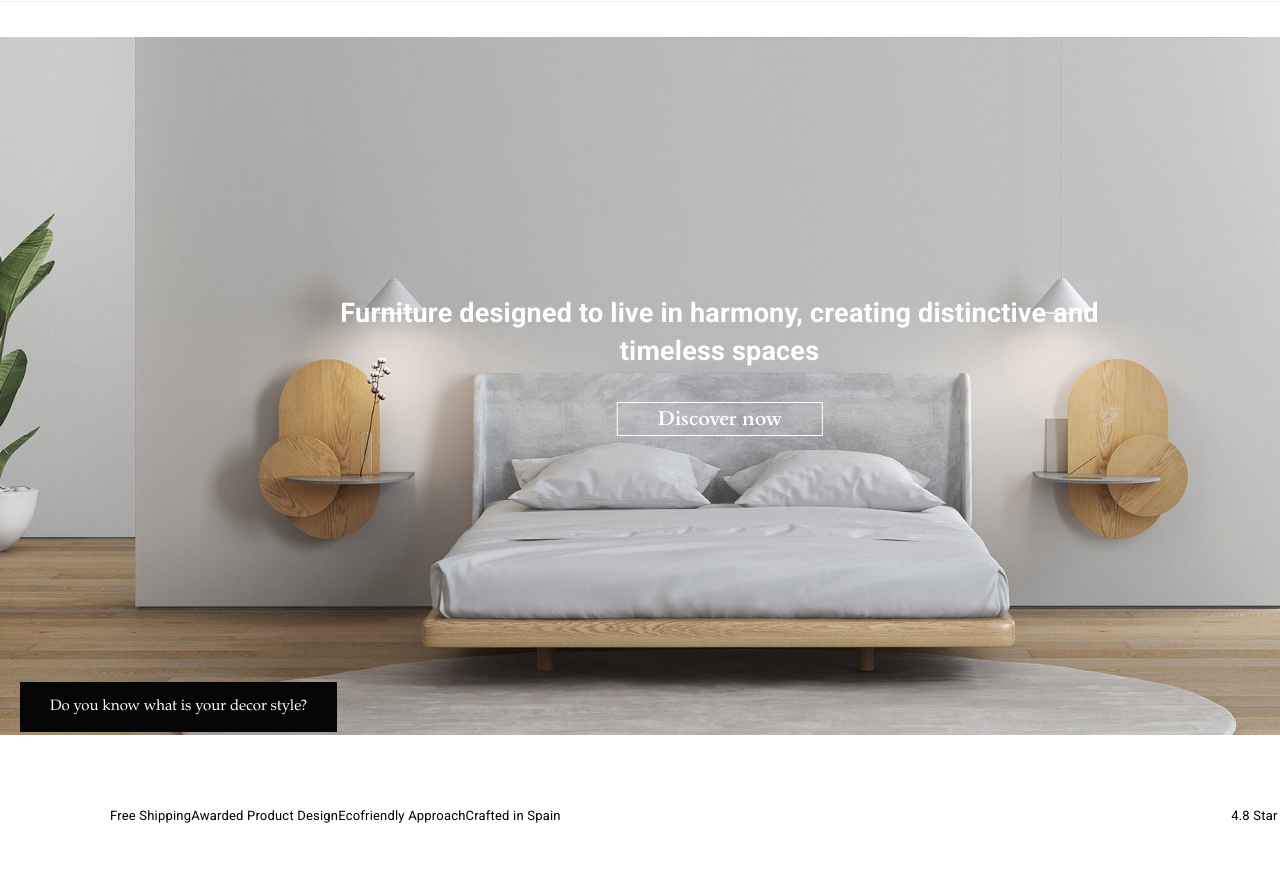
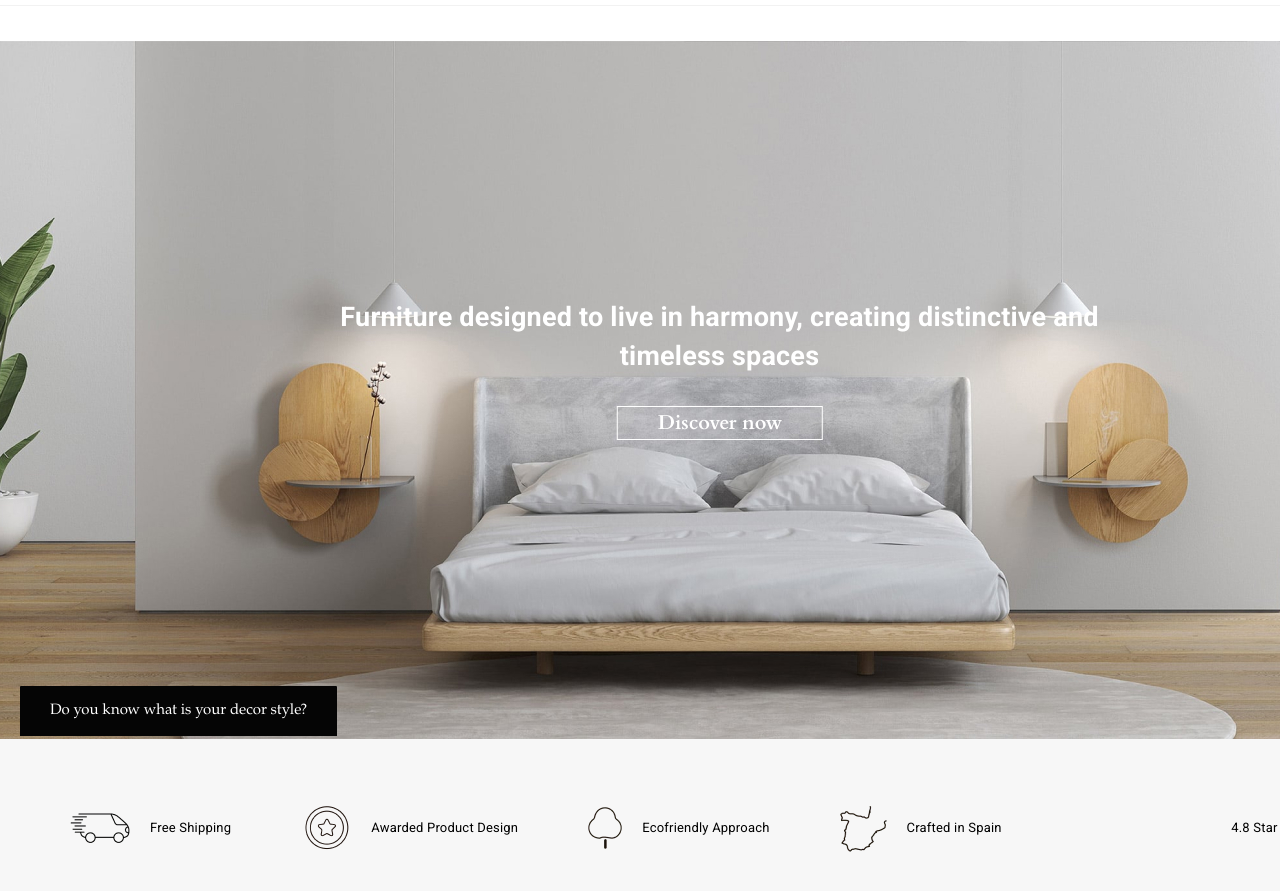
Before and after one commit to viller2004/Woodendot, a plain HTML site: page index.html in a window 1280 px wide. Shown: the part 68-959 px from the top of the page. Drawn offline with nearby package versions, Linux system fonts and the light colour scheme.

Commit message:
finish .pluses css + мелкие правки в html

```diff
--- a/index.html
+++ b/index.html
@@ -20,7 +20,9 @@
           <li class="header__nav-item"> <a class="header__nav-item-link" href="#">About</a> </li>
           <li class="header__nav-item"> <a class="header__nav-item-link" href="#">Stories</a> </li>
         </ul>
-        <img class="header__logo-img" src="img/logo.svg" alt="logo for online furniture store Woodendot" width="190" height="36" />
+        <a class="header__logo-link" href="#">
+          <img class="header__logo-img" src="img/logo.svg" alt="logo for online furniture store Woodendot" width="190" height="36" />
+        </a>
       </nav>
     </header>
 
@@ -34,19 +36,23 @@
 
       <div class="pluses">
         <ul class="pluses__list flex">
-          <li class="pluses__item">
-            <p class="pluses__text pluses-bg-shipping">Free Shipping</p>
+          <li class="pluses__item flex">
+            <div class="pluses__ico pluses__ico-shipping"></div>
+            <p class="pluses__text">Free Shipping</p>
           </li>
-          <li class="pluses__item">
-            <p class="pluses__text pluses-bg-avard">Awarded Product Design</p>
+          <li class="pluses__item flex">
+            <div class="pluses__ico pluses__ico-avard"></div>
+            <p class="pluses__text">Awarded Product Design</p>
           </li>
-          <li class="pluses__item">
-            <p class="pluses__text pluses-bg-eco">Ecofriendly Approach</p>
+          <li class="pluses__item flex">
+            <div class="pluses__ico pluses__ico-eco"></div>
+            <p class="pluses__text">Ecofriendly Approach</p>
           </li>
-          <li class="pluses__item">
-            <p class="pluses__text pluses-bg-craft">Crafted in Spain</p>
+          <li class="pluses__item flex">
+            <div class="pluses__ico pluses__ico-craft"></div>
+            <p class="pluses__text">Crafted in Spain</p>
           </li>
-          <li class="pluses__item">
+          <li class="pluses__item flex">
             <p class="pluses__text">4.8 Star Reviews</p>
           </li>
         </ul>
--- a/styles/style.css
+++ b/styles/style.css
@@ -2,6 +2,7 @@
 
 html {
   box-sizing: border-box;
+  background-color: #e5e5e5;
 }
 
 *,
@@ -31,18 +32,20 @@ ul {
   margin: 0 auto;
   width: 1440px;
   font-family: "Cardo", Helvetica, sans-serif;
+  background-color: #f7f7f7;
 }
 
 /* header */
 .header {
-  padding: 16px 20px 17px;
-  border-bottom: 1px solid #f2f2f2;
-  margin-bottom: 35px;
+  background-color: #fff;
 }
 
 .header__nav {
+  padding: 16px 20px 17px;
+  margin-bottom: 35px;
   width: 100%;
   align-items: center;
+  border-bottom: 1px solid #f2f2f2;
 }
 
 /* псевдоэлемент для выравнивания логотипа по центру */
@@ -118,17 +121,58 @@ ul {
 /* pluses */
 
 .pluses {
-  padding: 53px 110px 53px 70px;
+  padding: 65px 110px 66px 70px;
 }
 
 .pluses__list {
+  position: relative;
+  padding: 0;
+  margin: 0;
+}
+
+.pluses__item {
+  align-items: center;
+}
+
+.pluses__item:not(:last-child) {
+  margin-right: 70px;
 }
 
 .pluses__item:last-child {
   margin-left: auto;
 }
 
+.pluses__ico {
+  margin-right: 20px;
+  background-repeat: no-repeat;
+}
+
+.pluses__ico-shipping {
+  background-image: url("../img/free-shipping.png");
+  width: 60px;
+  height: 30px;
+}
+
+.pluses__ico-avard {
+  background-image: url("../img/awarded-product-design.png");
+  width: 50px;
+  height: 48px;
+}
+
+.pluses__ico-eco {
+  background-image: url("../img/ecofriendly-approach.png");
+  width: 34px;
+  height: 42px;
+}
+
+.pluses__ico-craft {
+  background-image: url("../img/crafted-in-spain.png");
+  width: 47px;
+  height: 47px;
+}
+
 .pluses__text {
+  padding: 0;
   margin: 0;
   font: 400 13px/24px "Roboto", sans-serif;
   letter-spacing: 0.2px;
```
